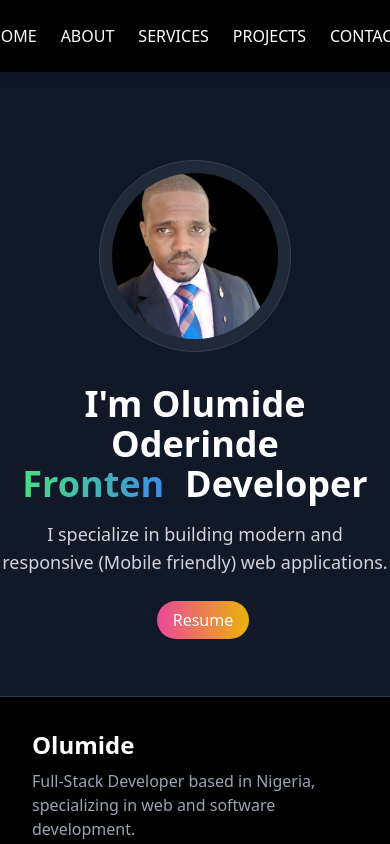
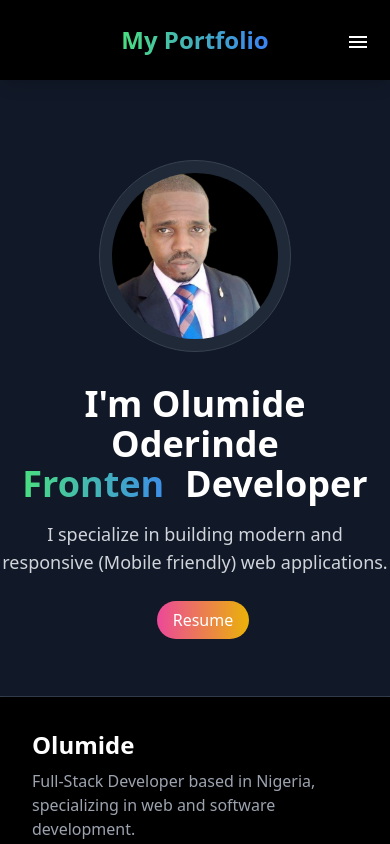
Before and after one commit to o3cloudng/react-portfolio, a React (Vite) app: page / in a window 390 px wide. Shown: the top 844 px of the page. Built offline with nearby package versions, Linux system fonts and the light colour scheme.

Commit message:
Mofifying menu

```diff
--- a/src/App.css
+++ b/src/App.css
@@ -25,3 +25,43 @@ body {
     width: 100px !important;
     display: inline;
 }
+#menu {
+    display: none;
+}
+#mobile {
+    display: none;
+}
+
+@media screen and (max-width: 600px){
+    #navbar {
+        display: none;
+    }
+    nav {
+        display: flex;
+        flex-direction: column;
+    }
+
+    #menu {
+        display: block;
+        position: absolute;
+        top: 30px;
+        right: 20px;
+    }
+    /* #mobile {
+        display: block;
+        display: flex;
+        flex-direction: column;
+        padding: 0px;
+    }
+    .link {
+        padding: 10px 20px;
+        width: 100%;
+        border-bottom: 1px solid #333333;
+        margin: 0px;
+        cursor: pointer;
+    }
+    .link:first-child {
+        border-top: 1px solid #333333;
+    } */
+
+}
--- a/src/components/Navbar.jsx
+++ b/src/components/Navbar.jsx
@@ -1,15 +1,16 @@
 import React from 'react'
 import PrimaryButton from './Button'
+import menuImage from '../assets/menu.svg'
 import { Link } from 'react-router-dom'
 
 const Navbar = () => {
   return (
     <nav className='bg-black fixed w-full z-50 top-0 shadow-lg p-4 text-white px-8 md:px-16 lg:px-24'>
         <div className='container py-2 flex justify-center md:justify-between items-center'>
-            <div className='text-2xl font-bold hidden md:inline'>
+            <div className='text-2xl font-bold'>
             <Link to="/"><span className='text-transparent bg-clip-text bg-gradient-to-r from-green-400 to-blue-500'>My Portfolio</span></Link>
               </div>
-            <div className='space-x-6'>
+            <div className='space-x-6' id='navbar'>
                 <Link to="/">HOME</Link>
                 <Link to="/about">ABOUT</Link>
                 <Link to="/service">SERVICES</Link>
@@ -18,6 +19,14 @@ const Navbar = () => {
             </div>
 
             <PrimaryButton to="/contact">CONNECT ME</PrimaryButton>
+            <span id='menu'><img src={menuImage} /></span>
+        </div>
+        <div id='mobile'>
+            <Link className='link' to="/">HOME</Link>
+            <Link className='link' to="/about">ABOUT</Link>
+            <Link className='link' to="/service">SERVICES</Link>
+            <Link className='link' to="/project">PROJECTS</Link>
+            <Link className='link' to="/contact">CONTACT</Link>
         </div>
     </nav>
   )
```
Also changed, not shown: src/assets/menu.svg (added).
